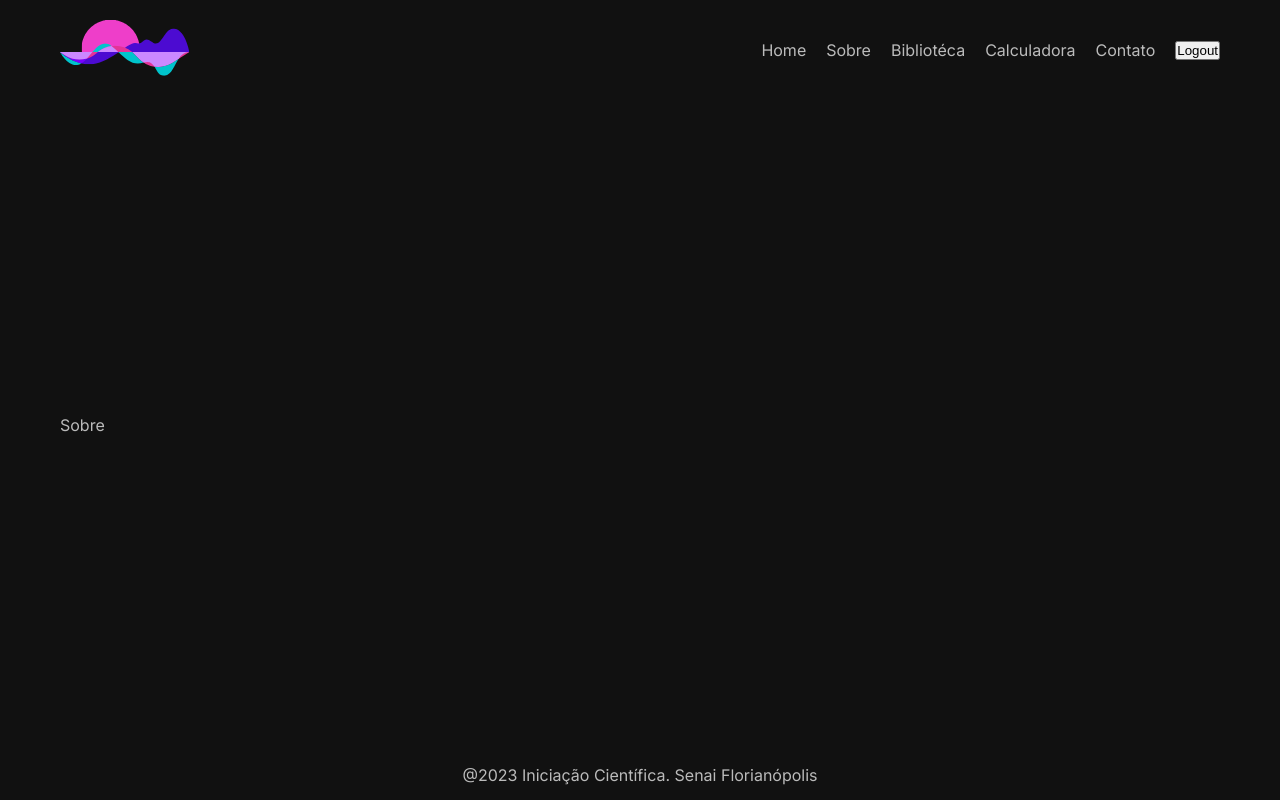
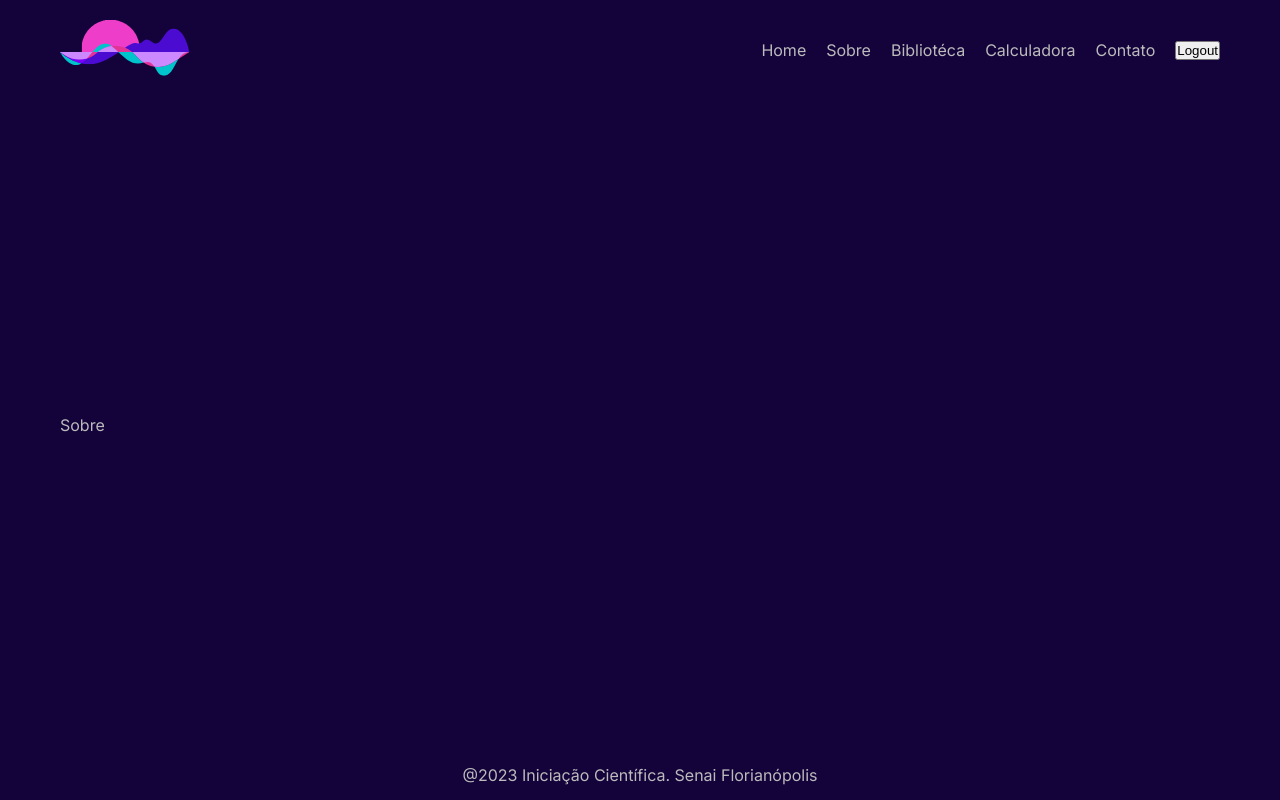
Before and after one commit to YuriCast/Iniciacao-Cientifica, a Next.js app: page /about in a window 1280 px wide. Built offline with nearby package versions, Linux system fonts and the light colour scheme.

Commit message:
new style

```diff
--- a/src/app/about/page.module.css
+++ b/src/app/about/page.module.css
@@ -1 +1,3 @@
-.container {}
+.container {
+
+}
--- a/src/app/globals.css
+++ b/src/app/globals.css
@@ -25,4 +25,5 @@ a {
   display: flex;
   flex-direction: column;
   justify-content: space-between;
+  background-color: #14023B;
 }
--- a/src/app/layout.js
+++ b/src/app/layout.js
@@ -7,7 +7,7 @@ import { Inter } from 'next/font/google'
 const inter = Inter({ subsets: ['latin'] })
 
 export const metadata = {
-  title: 'Create Next App',
+  title: 'Iniciação Científica',
   description: 'Generated by create next app',
 }
 
```
